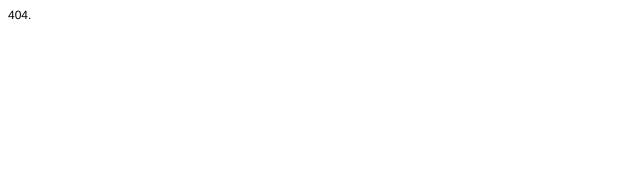
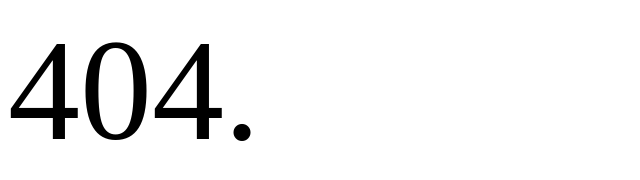
Before and after one commit to sethtrei/sethtrei.github.io, a plain HTML site: page index.html in a window 1280 px wide. Shown: the whole page, without its empty margins (0-640 px from the left). Drawn offline with Linux system fonts and the light colour scheme.

Commit message:
enlarge text.

```diff
--- a/index.html
+++ b/index.html
@@ -7,7 +7,7 @@
   <meta name="Generator" content="Cocoa HTML Writer">
   <meta name="CocoaVersion" content="1894.2">
   <style type="text/css">
-    p.p1 {margin: 0.0px 0.0px 0.0px 0.0px; line-height: 14.0px; font: 12.0px Helvetica; color: #000000; -webkit-text-stroke: #000000}
+    p.p1 {margin: 0.0px 0.0px 0.0px 0.0px; line-height: 14.0px; font: 144.0px 'American Typewriter'; color: #000000; -webkit-text-stroke: #000000}
     span.s1 {font-kerning: none}
   </style>
 </head>
```
